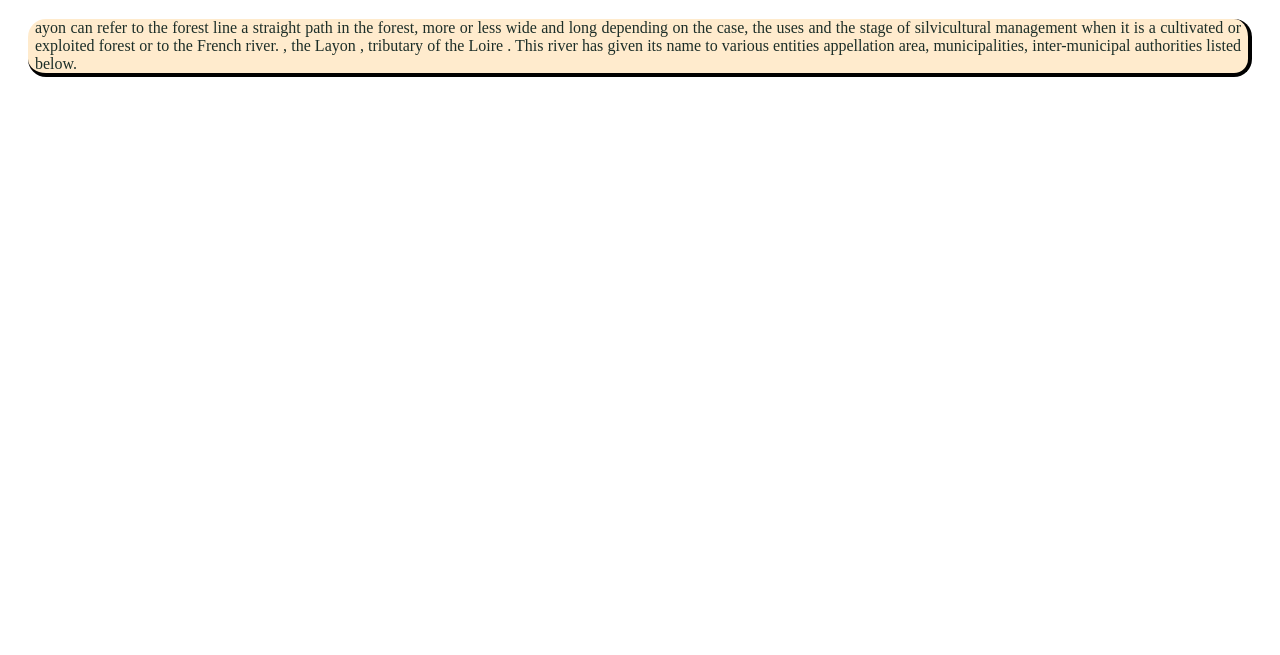
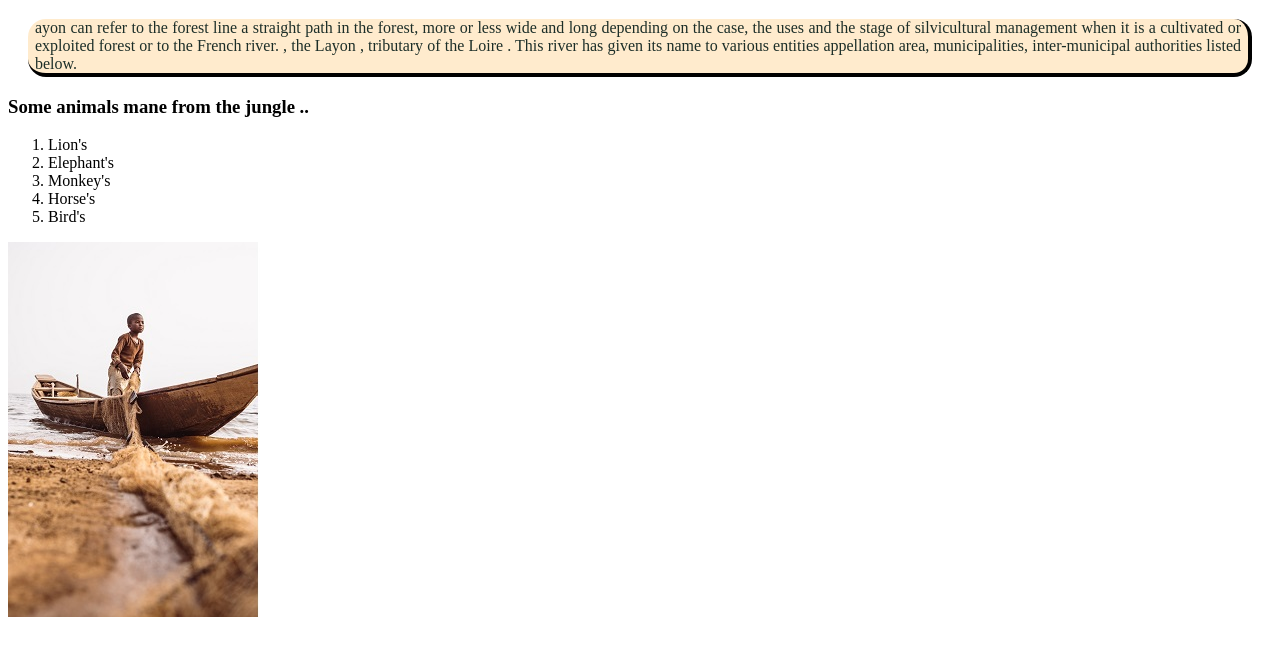
Before and after one commit to Towhidulislam0/Module-3, a plain HTML site: page getRipo.html in a window 1280 px wide. Shown: the part 67-722 px from the top of the page. Drawn offline with Linux system fonts and the light colour scheme.

Commit message:
image and some name added

```diff
--- a/getRipo.html
+++ b/getRipo.html
@@ -12,6 +12,15 @@
     <p>
         ayon can refer to the forest line a straight path in the forest, more or less wide and long depending on the case, the uses and the stage of silvicultural management when it is a cultivated or exploited forest or to the French river. , the Layon , tributary of the Loire . This river has given its name to various entities appellation area, municipalities, inter-municipal authorities listed below.
     </p>
+    <h3>Some animals mane from the jungle ..</h3>
+    <ol>
+        <li>Lion's</li>
+        <li>Elephant's</li>
+        <li>Monkey's</li>
+        <li>Horse's</li>
+        <li>Bird's</li>
+    </ol>
+    <img src="image/boy.jpg" alt="">
 
 </body>
 </html>
```
Also changed, not shown: image/boy.jpg (added).
